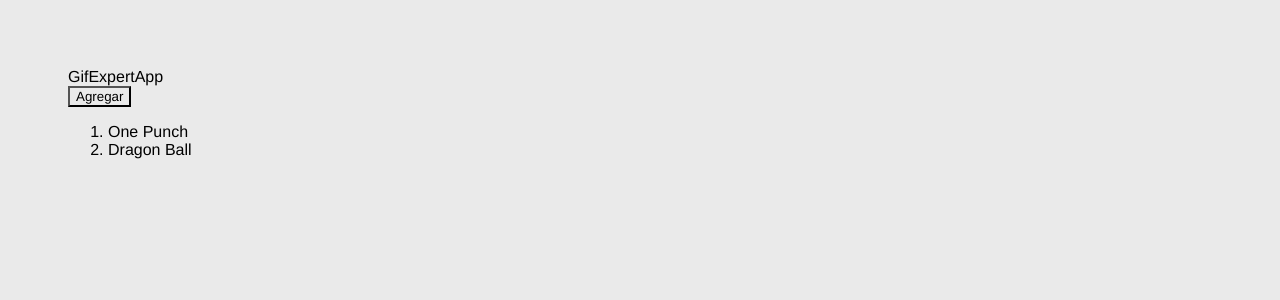
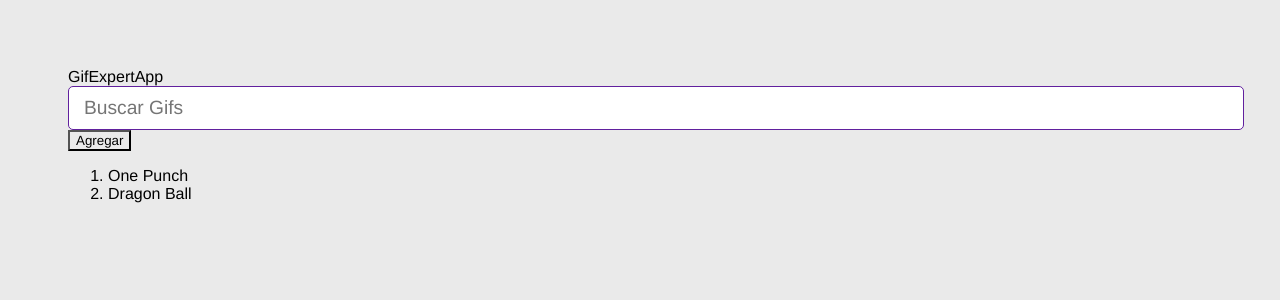
Before and after one commit to Enrique-Zepeda/React-De-cero-a-experto-Hooks-y-MERN, a React (Vite) app in the folder React/04-gif-expert-app/: page / in a window 1280 px wide. Shown: the top 300 px of the page. Built offline with nearby package versions, Linux system fonts and the light colour scheme.

Commit message:
AddCategory

```diff
--- a/React/04-gif-expert-app/src/GifExpertApp.jsx
+++ b/React/04-gif-expert-app/src/GifExpertApp.jsx
@@ -1,4 +1,5 @@
 import { useState } from "react";
+import { AddCategory } from "./components/AddCategory";
 
 export const GifExpertApp = () => {
   const [categories, setCategories] = useState(["One Punch", "Dragon Ball"]);
@@ -12,6 +13,7 @@
   return (
     <>
       <div>GifExpertApp</div>
+      <AddCategory />
       <button onClick={onAddCategory}>Agregar</button>
       <ol>
         {categories.map((category) => {
--- /dev/null
+++ b/React/04-gif-expert-app/src/components/AddCategory.jsx
@@ -0,0 +1,24 @@
+import { useState } from "react";
+
+export const AddCategory = () => {
+  const [inputValue, setInputValue] = useState("");
+  const onInputChange = (e) => {
+    // console.log(e.target.value);
+    setInputValue(e.target.value);
+  };
+
+  const onSubmit = (e) => {
+    e.preventDefault();
+    console.log(inputValue);
+  };
+  return (
+    <form onSubmit={onSubmit}>
+      <input
+        type="text"
+        placeholder="Buscar Gifs"
+        value={inputValue}
+        onChange={onInputChange}
+      />
+    </form>
+  );
+};
```
